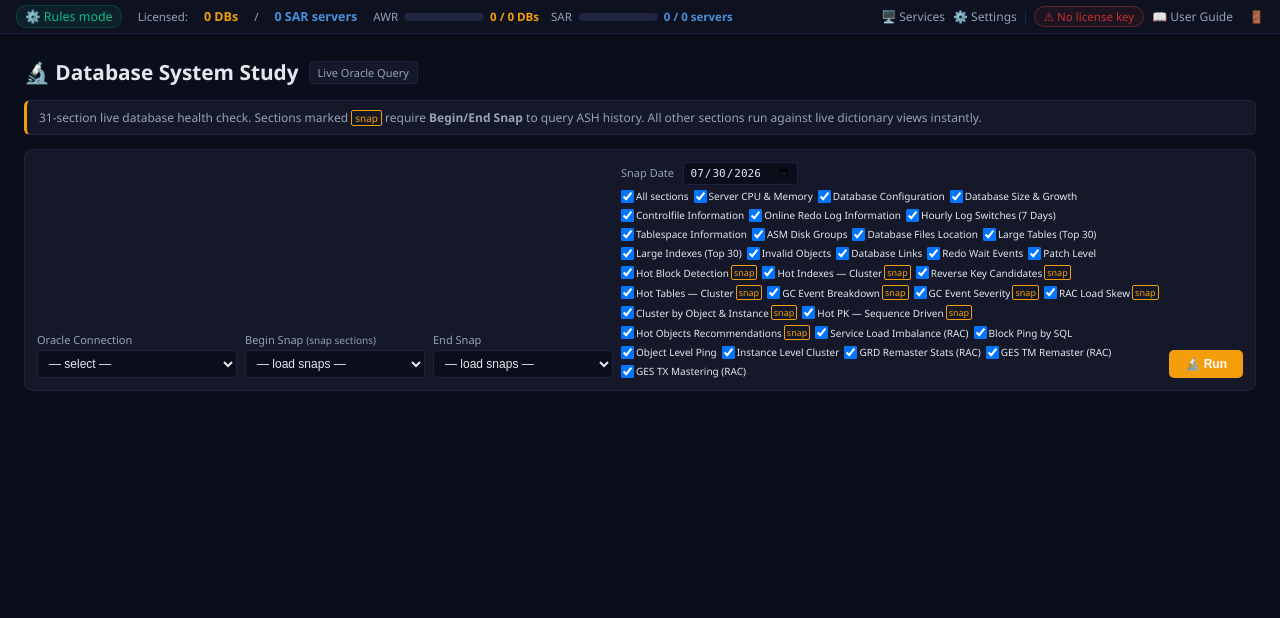
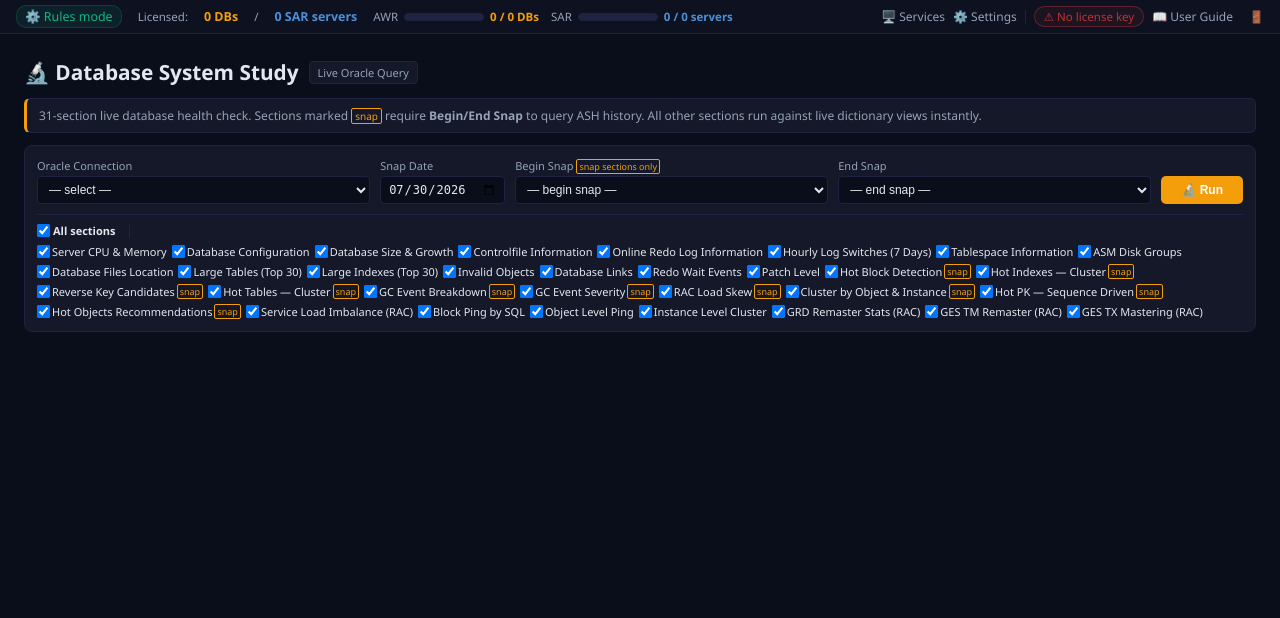
Before and after one commit to gtsproj/AWR_Insight_Portal_v3, a FastAPI app: page /system-study in a window 1280 px wide. Shown: the part 53-671 px from the top of the page. Run offline with FastAPI, Linux system fonts and the light colour scheme; data that the repository does not hold is empty; some libraries are stand-ins or nearby versions.

Commit message:
Fix snap selector UI + section layout
Root cause of empty snap dropdowns:
  /api/oracle-connections/{id}/snaps was calling:
    snaps = get_snaps_for_date(cfg, date)
  get_snaps_for_date() returns a dict {ok, snaps:[...], dbid, ...}
  Then the route returned {snaps: <whole dict>} instead of {snaps: [...]}
  JS received an object where it expected an array — forEach failed silently.
  Fix: result = get_snaps_for_date(...); snaps = result.get('snaps', [])

Snap date change:
  Was calling loadSSSnaps() correctly but snaps never populated due
  to the bug above. Now works — change date, snaps reload automatically.

Section layout (Issue 4):
  Changed from 2-column grid back to single-column stacked cards.
  Each section is full-width, collapsible, consistent height.

Controls layout (Issue 3):
  Connection + Snap Date + Begin Snap + End Snap + Run button all
  in one flex row at the top — no blank space on left.
  Section checkboxes moved to a second row inside the same panel,
  spanning full width in a horizontal wrap — uses all available space.

Both pages now show 'Loading…' while snaps are fetching, and
'No snaps for this date' if the date has no snapshots.

```diff
--- a/portal/app.py
+++ b/portal/app.py
@@ -3791,7 +3791,10 @@ async def api_get_oracle_snaps(conn_id: int, request: Request,
                 return JSONResponse({"ok": False, "error": "Invalid date format"}, status_code=400)
         else:
             target_date = dt_date.today()
-        snaps = get_snaps_for_date(cfg, target_date)
+        result = get_snaps_for_date(cfg, target_date)
+        if not result.get('ok'):
+            return JSONResponse({"ok": False, "error": result.get('error', 'Failed to fetch snaps')}, status_code=500)
+        snaps = result.get('snaps', [])
         return JSONResponse({"ok": True, "snaps": snaps, "count": len(snaps)})
     except Exception as e:
         return JSONResponse({"ok": False, "error": str(e)}, status_code=500)
--- a/portal/templates/system_study.html
+++ b/portal/templates/system_study.html
@@ -3,13 +3,13 @@
 {% block content %}
 <div style="max-width:1400px;margin:0 auto">
 
-  <div style="display:flex;align-items:center;gap:10px;margin-bottom:14px">
+  <div style="display:flex;align-items:center;gap:10px;margin-bottom:12px">
     <div style="font-size:1.3rem;font-weight:700">🔬 Database System Study</div>
     <div style="font-size:11px;color:var(--text2);padding:3px 8px;background:var(--surface);
                 border:1px solid var(--border);border-radius:4px">Live Oracle Query</div>
   </div>
 
-  <div style="font-size:12px;color:var(--text2);margin-bottom:14px;padding:8px 12px;
+  <div style="font-size:12px;color:var(--text2);margin-bottom:12px;padding:8px 12px;
               background:var(--surface);border:1px solid var(--border);border-radius:6px;
               border-left:3px solid var(--accent)">
     31-section live database health check. Sections marked
@@ -19,11 +19,13 @@
     All other sections run against live dictionary views instantly.
   </div>
 
-  <!-- Controls -->
-  <div style="display:grid;grid-template-columns:200px 180px 180px 1fr auto;
-              gap:8px;margin-bottom:14px;align-items:end;background:var(--surface);
-              border:1px solid var(--border);border-radius:8px;padding:12px">
-    <div>
+  <!-- Row 1: Controls -->
+  <div style="background:var(--surface);border:1px solid var(--border);border-radius:8px;
+              padding:12px;margin-bottom:10px">
+
+    <!-- Connection + Snaps row -->
+    <div style="display:flex;gap:10px;align-items:flex-end;flex-wrap:wrap;margin-bottom:10px">
+      <div style="min-width:180px;flex:1 1 180px">
         <label style="font-size:11px;color:var(--text2);display:block;margin-bottom:3px">Oracle Connection</label>
         <select id="ss_conn_id" onchange="loadSSSnaps()" style="width:100%;padding:5px 7px;
                 border-radius:4px;background:var(--bg);border:1px solid var(--border);
@@ -34,41 +36,49 @@
           {% endfor %}
         </select>
       </div>
-    <div>
+      <div style="min-width:120px;flex:0 0 auto">
+        <label style="font-size:11px;color:var(--text2);display:block;margin-bottom:3px">Snap Date</label>
+        <input type="date" id="ss_snap_date" onchange="loadSSSnaps()"
+               style="width:100%;padding:5px 7px;border-radius:4px;background:var(--bg);
+                      border:1px solid var(--border);color:var(--text);font-size:12px">
+      </div>
+      <div style="min-width:160px;flex:1 1 160px">
         <label style="font-size:11px;color:var(--text2);display:block;margin-bottom:3px">
-        Begin Snap <span style="color:var(--text2);font-weight:normal;font-size:10px">(snap sections)</span>
+          Begin Snap <span style="font-size:9px;color:var(--accent);border:1px solid var(--accent);
+          border-radius:2px;padding:0 2px">snap sections only</span>
         </label>
         <select id="ss_begin_snap" style="width:100%;padding:5px 7px;border-radius:4px;
                 background:var(--bg);border:1px solid var(--border);color:var(--text);font-size:12px">
-        <option value="">— load snaps —</option>
+          <option value="">— begin snap —</option>
         </select>
       </div>
-    <div>
+      <div style="min-width:160px;flex:1 1 160px">
         <label style="font-size:11px;color:var(--text2);display:block;margin-bottom:3px">End Snap</label>
         <select id="ss_end_snap" style="width:100%;padding:5px 7px;border-radius:4px;
                 background:var(--bg);border:1px solid var(--border);color:var(--text);font-size:12px">
-        <option value="">— load snaps —</option>
+          <option value="">— end snap —</option>
         </select>
       </div>
-    <div>
-      <label style="font-size:11px;color:var(--text2);display:block;margin-bottom:3px">
-        Snap Date &nbsp;
-        <input type="date" id="ss_snap_date" onchange="loadSSSnaps()"
-               style="padding:3px 6px;border-radius:4px;background:var(--bg);
-                      border:1px solid var(--border);color:var(--text);font-size:11px">
-      </label>
-      <!-- Section checkboxes -->
-      <div style="display:flex;gap:5px;flex-wrap:wrap;margin-top:4px" id="ss_section_toggles">
-        <label style="font-size:10px;cursor:pointer;display:flex;align-items:center;gap:2px">
-          <input type="checkbox" id="ss_all_sections" checked onchange="toggleAllSS(this.checked)"> All sections
-        </label>
+      <div style="flex:0 0 auto">
+        <button onclick="runSystemStudy()" id="ss_run_btn"
+                style="padding:7px 20px;background:var(--accent);color:#fff;border:none;
+                       border-radius:5px;cursor:pointer;font-size:12px;font-weight:600">
+          🔬 Run
+        </button>
       </div>
     </div>
-    <div>
-      <button onclick="runSystemStudy()" id="ss_run_btn"
-              style="padding:7px 16px;background:var(--accent);color:#fff;border:none;
-                     border-radius:5px;cursor:pointer;font-size:12px;font-weight:600;
-                     white-space:nowrap">🔬 Run</button>
+
+    <!-- Section checkboxes row — full width, horizontal wrap -->
+    <div style="border-top:1px solid var(--border);padding-top:8px">
+      <div style="display:flex;gap:6px;flex-wrap:wrap;align-items:center">
+        <label style="font-size:11px;font-weight:600;cursor:pointer;display:flex;align-items:center;
+                      gap:3px;white-space:nowrap;color:var(--text);margin-right:4px">
+          <input type="checkbox" id="ss_all_sections" checked onchange="toggleAllSS(this.checked)">
+          All sections
+        </label>
+        <div style="width:1px;height:14px;background:var(--border);margin:0 4px"></div>
+        <div id="ss_section_toggles" style="display:flex;gap:5px;flex-wrap:wrap"></div>
+      </div>
     </div>
   </div>
 
@@ -76,20 +86,23 @@
        padding:8px 12px;border-radius:6px"></div>
 
   <!-- Recommendations -->
-  <div id="ss_recs_section" style="display:none;margin-bottom:16px">
-    <div style="display:flex;align-items:center;justify-content:space-between;margin-bottom:8px">
+  <div id="ss_recs_section" style="display:none;margin-bottom:14px">
+    <div style="display:flex;align-items:center;justify-content:space-between;margin-bottom:7px">
       <div style="font-size:13px;font-weight:700">💡 Recommendations</div>
       <div id="ss_recs_count" style="font-size:11px;color:var(--text2)"></div>
     </div>
     <div id="ss_recs_container"></div>
   </div>
 
-  <!-- Sections — horizontal card grid -->
+  <!-- Sections — single column stacked -->
   <div id="ss_sections_container"></div>
 
 </div>
 
 <script>
+// Set default date to today
+document.getElementById('ss_snap_date').value = new Date().toISOString().slice(0,10);
+
 const SS_SECTIONS_META = [
   {id:'server_info',              name:'Server CPU & Memory',          snap:false},
   {id:'db_config',                name:'Database Configuration',       snap:false},
@@ -128,15 +141,12 @@ const SS_SECTIONS_META = [
 const SEV_COLOR={Critical:'#ef4444',Alert:'#f59e0b',Warning:'#3b82f6'};
 const SEV_ICON ={Critical:'🔴',Alert:'🟡',Warning:'🔵'};
 
-// Set default date
-document.getElementById('ss_snap_date').value = new Date().toISOString().slice(0,10);
-
 // Build section checkboxes
 (function(){
   const wrap=document.getElementById('ss_section_toggles');
   SS_SECTIONS_META.forEach(s=>{
     const lbl=document.createElement('label');
-    lbl.style.cssText='font-size:10px;cursor:pointer;display:flex;align-items:center;gap:2px';
+    lbl.style.cssText='font-size:11px;cursor:pointer;display:flex;align-items:center;gap:2px;white-space:nowrap';
     const snapBadge=s.snap?` <span style="font-size:9px;color:var(--accent);
       border:1px solid var(--accent);border-radius:2px;padding:0 2px">snap</span>`:'';
     lbl.innerHTML=`<input type="checkbox" class="ss_chk" value="${s.id}" checked> ${s.name}${snapBadge}`;
@@ -155,35 +165,47 @@ async function loadSSSnaps(){
   const connId=document.getElementById('ss_conn_id').value;
   const date  =document.getElementById('ss_snap_date').value;
   if (!connId) return;
+
+  const bs=document.getElementById('ss_begin_snap');
+  const es=document.getElementById('ss_end_snap');
+  bs.innerHTML='<option value="">Loading…</option>';
+  es.innerHTML='<option value="">Loading…</option>';
+
   const url=`/api/oracle-connections/${connId}/snaps`+(date?`?snap_date=${date}`:'');
   try {
-    const res=await fetch(url); const data=await res.json();
-    const snaps=data.snaps||[];
-    const bs=document.getElementById('ss_begin_snap');
-    const es=document.getElementById('ss_end_snap');
+    const res=await fetch(url);
+    const data=await res.json();
     bs.innerHTML='<option value="">— begin snap —</option>';
     es.innerHTML='<option value="">— end snap —</option>';
-    snaps.forEach(s=>{
-      const lbl=`${s.snap_id} (${s.begin_time?s.begin_time.slice(11,16):''})`;
-      bs.appendChild(new Option(lbl,s.snap_id));
-      es.appendChild(new Option(lbl,s.snap_id));
+    if (!data.ok || !data.snaps || !data.snaps.length) {
+      bs.innerHTML='<option value="">No snaps for this date</option>';
+      es.innerHTML='<option value="">No snaps for this date</option>';
+      return;
+    }
+    data.snaps.forEach(s=>{
+      const lbl=`${s.snap_id}  ${s.begin_time?'('+s.begin_time.slice(11,16)+')':''}`;
+      bs.appendChild(new Option(lbl, s.snap_id));
+      es.appendChild(new Option(lbl, s.snap_id));
     });
-    if (snaps.length>=2){
-      bs.value=snaps[0].snap_id;
-      es.value=snaps[snaps.length-1].snap_id;
+    // Auto-select first and last
+    bs.value=data.snaps[0].snap_id;
+    es.value=data.snaps[data.snaps.length-1].snap_id;
+  } catch(e){
+    bs.innerHTML='<option value="">Error loading snaps</option>';
+    es.innerHTML='<option value="">Error loading snaps</option>';
+    console.error('loadSSSnaps:',e);
   }
-  } catch(e){ console.error('loadSSSnaps:',e); }
 }
 
 async function runSystemStudy(){
-  const connId     =document.getElementById('ss_conn_id').value;
-  const begin_snap =document.getElementById('ss_begin_snap').value;
-  const end_snap   =document.getElementById('ss_end_snap').value;
-  const btn        =document.getElementById('ss_run_btn');
+  const connId    =document.getElementById('ss_conn_id').value;
+  const begin_snap=document.getElementById('ss_begin_snap').value;
+  const end_snap  =document.getElementById('ss_end_snap').value;
+  const btn       =document.getElementById('ss_run_btn');
   if (!connId){ showSSMsg('Select an Oracle connection','err'); return; }
   const sections=getSelectedSections();
   btn.disabled=true; btn.textContent='⏳';
-  showSSMsg('Running…','info');
+  showSSMsg('Running system study queries…','info');
   document.getElementById('ss_sections_container').innerHTML='';
   document.getElementById('ss_recs_section').style.display='none';
   try {
@@ -198,7 +220,8 @@ async function runSystemStudy(){
     const recs=data.recommendations||[];
     const secs=data.sections||[];
     const okSec=secs.filter(s=>s.ok&&s.rows&&s.rows.length>0&&!isPlaceholder(s)).length;
-    showSSMsg(`✅ ${data.db_name} — ${okSec}/${secs.length} sections, ${recs.length} recommendation(s)`,'ok');
+    const snapInfo=begin_snap&&end_snap?` | snaps ${begin_snap}→${end_snap}`:'';
+    showSSMsg(`✅ ${data.db_name}${snapInfo} — ${okSec}/${secs.length} sections, ${recs.length} recommendation(s)`,'ok');
     renderSSRecs(recs);
     renderSSSections(secs);
   } catch(e){ showSSMsg('❌ '+e.message,'err'); }
@@ -206,8 +229,8 @@ async function runSystemStudy(){
 }
 
 function isPlaceholder(s){
-  return s.ok&&s.rows&&s.rows.length===1&&s.rows[0].note&&
-         s.rows[0].note.includes('Snap');
+  return s.ok&&s.rows&&s.rows.length===1&&s.rows[0]&&
+         String(Object.values(s.rows[0])[0]||'').includes('Snap');
 }
 
 function showSSMsg(t,type){
@@ -250,51 +273,44 @@ function renderSSRecs(recs){
 
 function renderSSSections(sections){
   const container=document.getElementById('ss_sections_container');
-  container.innerHTML=`<div style="font-size:12px;font-weight:700;margin-bottom:10px">📋 Section Details</div>`;
-
-  // Render sections as a horizontal card grid — 2 columns on wide screens
-  const grid=document.createElement('div');
-  grid.style.cssText='display:grid;grid-template-columns:repeat(auto-fill,minmax(580px,1fr));gap:8px';
+  container.innerHTML=`<div style="font-size:12px;font-weight:700;margin-bottom:8px">📋 Section Details</div>`;
 
   sections.forEach((s,i)=>{
-    const hasData  =s.ok&&s.rows&&s.rows.length>0&&!isPlaceholder(s);
-    const isPh     =isPlaceholder(s);
-    const errMsg   =!s.ok?s.error:'';
+    const hasData =s.ok&&s.rows&&s.rows.length>0&&!isPlaceholder(s);
+    const isPh    =isPlaceholder(s);
+    const errMsg  =!s.ok?s.error:'';
     const snapBadge=s.snap_range
       ?` <span style="font-size:9px;color:var(--accent);border:1px solid var(--accent);
           border-radius:2px;padding:0 3px;margin-left:4px">snap</span>`:'';
 
     const card=document.createElement('div');
-    card.style.cssText='border:1px solid var(--border);border-radius:6px;overflow:hidden;min-width:0';
+    card.style.cssText='border:1px solid var(--border);border-radius:6px;overflow:hidden;margin-bottom:6px';
     card.innerHTML=`
-      <div onclick="toggleSec('sc_${i}')" style="display:flex;justify-content:space-between;
-           align-items:center;padding:7px 10px;cursor:pointer;background:var(--surface);
-           user-select:none">
-        <div style="font-size:11px;font-weight:600;display:flex;align-items:center;gap:5px;
-                    min-width:0;overflow:hidden">
-          <span style="flex-shrink:0">${isPh?'⏰':hasData?'✅':errMsg?'❌':'⬜'}</span>
-          <span style="white-space:nowrap;overflow:hidden;text-overflow:ellipsis">${s.name}</span>
-          ${snapBadge}
-          ${hasData?`<span style="font-size:9px;color:var(--text2);padding:1px 5px;
-            background:var(--bg);border:1px solid var(--border);border-radius:3px;flex-shrink:0">
+      <div onclick="toggleSec('sc_${i}')"
+           style="display:flex;justify-content:space-between;align-items:center;
+                  padding:7px 12px;cursor:pointer;background:var(--surface);user-select:none">
+        <div style="font-size:12px;font-weight:600;display:flex;align-items:center;gap:6px">
+          <span>${isPh?'⏰':hasData?'✅':errMsg?'❌':'⬜'}</span>
+          ${s.name}${snapBadge}
+          ${hasData?`<span style="font-size:10px;color:var(--text2);padding:1px 6px;
+            background:var(--bg);border:1px solid var(--border);border-radius:3px">
             ${s.rows.length} rows</span>`:''}
-          ${isPh?`<span style="font-size:10px;color:#f59e0b;flex-shrink:0">Set snaps above</span>`:''}
+          ${isPh?`<span style="font-size:10px;color:#f59e0b">Select Begin/End Snap to run</span>`:''}
         </div>
-        <span id="arr_sc_${i}" style="font-size:11px;color:var(--text2);flex-shrink:0;margin-left:6px">▼</span>
+        <span id="arr_sc_${i}" style="font-size:11px;color:var(--text2)">▼</span>
       </div>
-      <div id="sc_${i}" style="display:none;padding:8px 10px;overflow-x:auto;max-height:400px;overflow-y:auto">
+      <div id="sc_${i}" style="display:none;padding:10px 12px;overflow-x:auto">
         ${isPh
-          ?`<div style="font-size:11px;color:#f59e0b">
-               ⏰ Select Begin/End Snap above to query this section.</div>`
+          ?`<div style="font-size:11px;color:#f59e0b;padding:6px">
+               ⏰ Select Begin/End Snap above and run again to populate this section.</div>`
           :hasData
             ?renderSSTable(s.columns,s.rows)
-            :`<div style="font-size:11px;color:${s.ok?'var(--text2)':'#fca5a5'}">
-               ${errMsg||'No data returned'}</div>`
+            :`<div style="font-size:11px;color:${s.ok?'var(--text2)':'#fca5a5'};padding:6px">
+               ${errMsg||'No data returned for this section.'}</div>`
         }
       </div>`;
-    grid.appendChild(card);
+    container.appendChild(card);
   });
-  container.appendChild(grid);
 }
 
 function toggleSec(id){
@@ -308,15 +324,15 @@ function toggleSec(id){
 
 function renderSSTable(cols,rows){
   if (!cols||!rows.length) return '<div style="font-size:11px;color:var(--text2)">No data</div>';
-  const hdr=cols.map(c=>`<th style="padding:3px 7px;text-align:left;font-size:10px;
+  const hdr=cols.map(c=>`<th style="padding:4px 8px;text-align:left;font-size:11px;
     white-space:nowrap;background:var(--surface2,#1c2333)">${c}</th>`).join('');
   const body=rows.map(row=>`<tr>${cols.map(c=>{
     const v=row[c]; const fmt=v==null?'—':typeof v==='number'?v.toLocaleString():String(v);
-    const hi=(c==='used_pct'||c==='used_pct')&&parseFloat(fmt)>85;
-    return `<td style="padding:2px 7px;font-size:11px;border-top:1px solid var(--border);
+    const hi=c==='used_pct'&&parseFloat(fmt)>85;
+    return `<td style="padding:3px 8px;font-size:11px;border-top:1px solid var(--border);
       ${hi?'color:#ef4444;font-weight:700':''}">${escHtml(fmt)}</td>`;
   }).join('')}</tr>`).join('');
-  return `<table style="width:100%;border-collapse:collapse;min-width:400px">
+  return `<table style="width:100%;border-collapse:collapse">
     <thead><tr>${hdr}</tr></thead><tbody>${body}</tbody></table>`;
 }
 
```
Also changed, not shown: portal/templates/plsql_performance.html (+18 -10 lines). Lines whose indentation alone changed are shown as unchanged.
